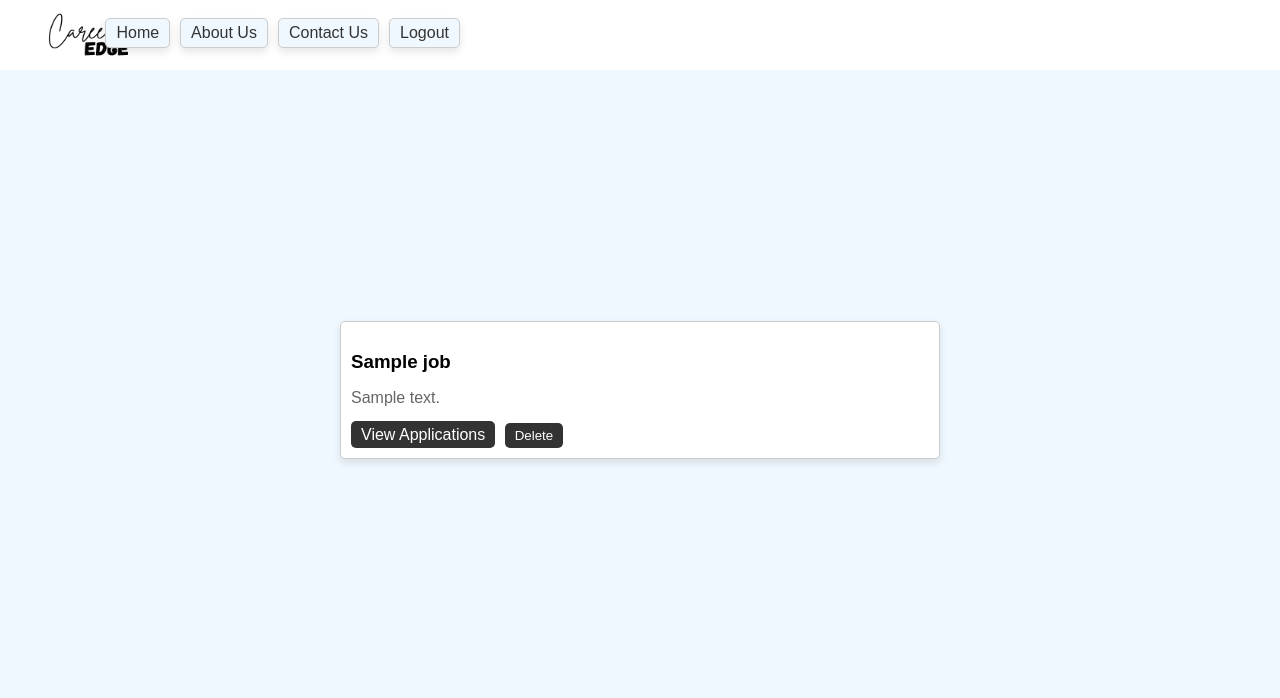
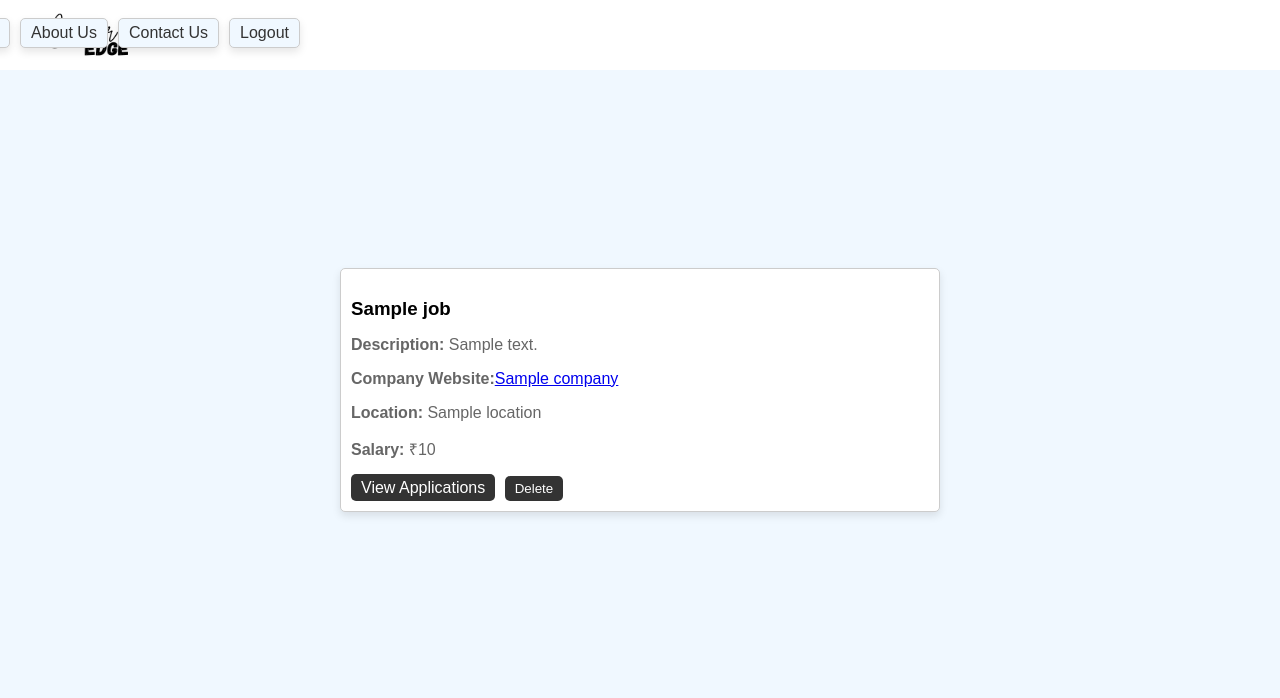
Before and after one commit to VaishnaviRaoB/Career_Edge, a Django app: template Career_edge/templates/view_jobs.html in a window 1280 px wide. Shown: the top 698 px of the page. Run offline with Django 3.2, Linux system fonts and the light colour scheme; the template is opened without the code that fills it: most values are stand-ins (such as "Sample title", 1, 10 or a date in 2020); data that the repository does not hold is empty.

Commit message:
job application viewing

```diff
--- a/Career_edge/career_edge/models.py
+++ b/Career_edge/career_edge/models.py
@@ -37,7 +37,7 @@ class JobProvider(models.Model):
 class Job(models.Model):
     title = models.CharField(max_length=255)
     description = models.TextField()
-    company = models.URLField(max_length=255, default='https://example.com')
+    company = models.URLField(max_length=255, blank=True, null=True)
     location = models.CharField(max_length=255)
     provider = models.ForeignKey(User, on_delete=models.CASCADE)
     skills = models.CharField(max_length=255, default="")
--- a/Career_edge/templates/login.html
+++ b/Career_edge/templates/login.html
@@ -159,7 +159,6 @@
                 </ul>
             </nav>
         </div>
-        <a href="{% url 'user_login' %}" class="login-button">Login</a>
     </header>
 
     <!-- Main content section -->
--- a/Career_edge/templates/provider_dashboard.html
+++ b/Career_edge/templates/provider_dashboard.html
@@ -170,7 +170,6 @@
                 </ul>
             </nav>
         </div>
-        <a href="{% url 'user_login' %}" class="login-button">Login</a>
     </header>
     <main>
         <div class="dashboard-actions">
--- a/Career_edge/templates/register_provider.html
+++ b/Career_edge/templates/register_provider.html
@@ -165,7 +165,6 @@
                 </ul>
             </nav>
         </div>
-        <a href="{% url 'user_login' %}" class="login-button">Login</a>
     </header>
     <main>
         <section>
--- a/Career_edge/templates/register_seeker.html
+++ b/Career_edge/templates/register_seeker.html
@@ -145,7 +145,6 @@
                 </ul>
             </nav>
         </div>
-        <a href="{% url 'user_login' %}" class="login-button">Login</a>
     </header>
 
     <main>
--- a/Career_edge/templates/view_jobs.html
+++ b/Career_edge/templates/view_jobs.html
@@ -45,7 +45,7 @@
             padding: 0;
             display: flex;
             position: relative;
-            right:50rem;
+            right:60rem;
             top:.5rem;
         }
 
@@ -231,8 +231,13 @@
             {% for job in jobs %}
                 <li>
                     <h3>{{ job.title }}</h3>
-                    <p>{{ job.description }}</p>
+                    <p><strong>Description:</strong> {{ job.description }}</p>
+                    <p><strong>Company Website:</strong><a href="{{ job.company }}" target="_blank">{{ job.company }}</a></p>
+                    <p><strong>Location:</strong> {{ job.location }}</p>
+                    <p><strong>Salary:</strong> ₹{{ job.salary }}</p>
+
                     <a href="{% url 'view_job_applications' job.id %}" class="view-applications">View Applications</a>
+
                     <form action="{% url 'delete_job' job.id %}" method="post">
                         {% csrf_token %}
                         <button type="submit" class="delete-btn" onclick="return confirm('Are you sure you want to delete this job listing?')">Delete</button>
@@ -242,6 +247,7 @@
         </ul>
     </main>
 
+
     <footer>
         <p>&copy; 2025 Job Portal. All rights reserved.</p>
     </footer>
```
Also changed, not shown: Career_edge/career_edge/migrations/0016_alter_job_company.py (added).
